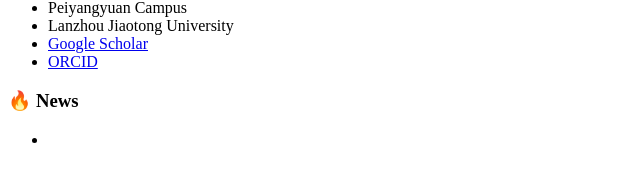
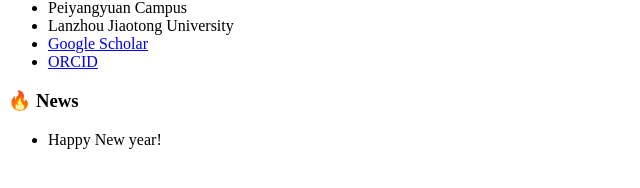
Before and after one commit to yinjiewang/yinjiewang.github.io, a Jekyll site: the page built from _pages/includes/news.md, in a window 1280 px wide. Shown: the part 399-587 px from the top of the page, without its empty margins (0-640 px from the left). Built offline with Jekyll 4.4.1, drawn with Linux system fonts in a browser that asks for light colours; our own code applies the rules of GitHub Pages for plain Markdown files.

Commit message:
update news file

```diff
--- a/_pages/includes/news.md
+++ b/_pages/includes/news.md
@@ -1,2 +1,2 @@
 # 🔥 News
--
+- Happy New year!
```
